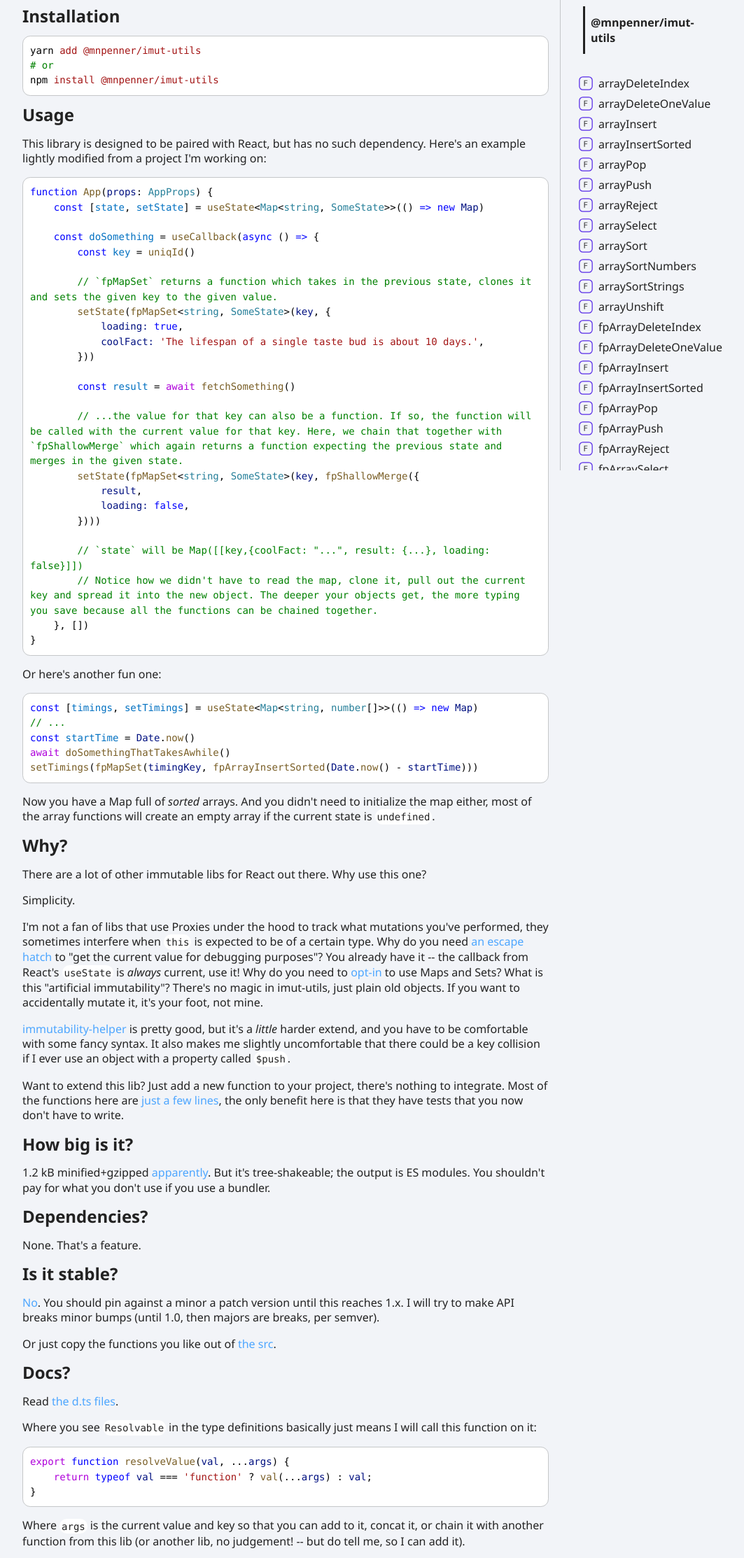
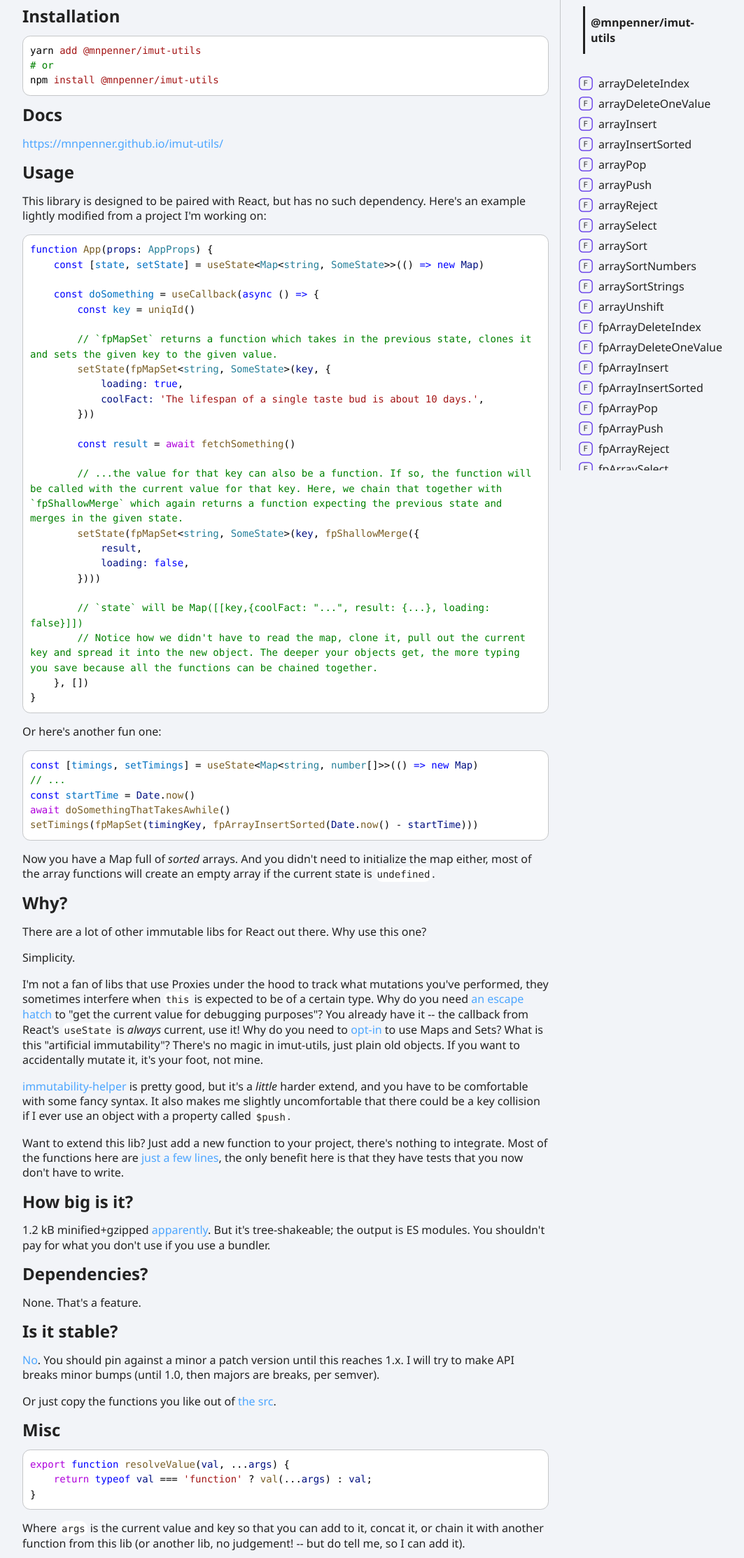
Before and after one commit to mnpenner/imut-utils, a website: page docs/index.html in a window 1280 px wide. Shown: the part 160-2386 px from the top of the page at 70% size, without its empty margins (96-1159 px from the left). Drawn offline with Linux system fonts and the light colour scheme.

Commit message:
Publish v0.1.23

```diff
--- a/docs/index.html
+++ b/docs/index.html
@@ -22,6 +22,11 @@
 </a>
 <pre><code class="language-sh"><span class="hl-0">yarn </span><span class="hl-1">add</span><span class="hl-0"> </span><span class="hl-1">@mnpenner/imut-utils</span><br/><span class="hl-2"># or</span><br/><span class="hl-0">npm </span><span class="hl-1">install</span><span class="hl-0"> </span><span class="hl-1">@mnpenner/imut-utils</span>
 </code></pre>
+
+<a href="#docs" id="docs" style="color: inherit; text-decoration: none;">
+  <h2>Docs</h2>
+</a>
+<p><a href="https://mnpenner.github.io/imut-utils/">https://mnpenner.github.io/imut-utils/</a></p>
 
 <a href="#usage" id="usage" style="color: inherit; text-decoration: none;">
   <h2>Usage</h2>
@@ -59,11 +64,9 @@
 <p><a href="https://semver.org/#spec-item-4">No</a>. You should pin against a minor a patch version until this reaches 1.x. I will try to make API breaks minor bumps (until 1.0, then majors are breaks, per semver).</p>
 <p>Or just copy the functions you like out of <a href="https://github.com/mnpenner/imut-utils/tree/default/src">the src</a>.</p>
 
-<a href="#docs" id="docs" style="color: inherit; text-decoration: none;">
-  <h2>Docs?</h2>
+<a href="#misc" id="misc" style="color: inherit; text-decoration: none;">
+  <h2>Misc</h2>
 </a>
-<p>Read <a href="https://www.npmjs.com/package/@mnpenner/imut-utils?activeTab=explore">the d.ts files</a>.</p>
-<p>Where you see <code>Resolvable</code> in the type definitions basically just means I will call this function on it:</p>
 <pre><code class="language-js"><span class="hl-8">export</span><span class="hl-0"> </span><span class="hl-3">function</span><span class="hl-0"> </span><span class="hl-4">resolveValue</span><span class="hl-0">(</span><span class="hl-5">val</span><span class="hl-0">, ...</span><span class="hl-5">args</span><span class="hl-0">) {</span><br/><span class="hl-0">    </span><span class="hl-8">return</span><span class="hl-0"> </span><span class="hl-3">typeof</span><span class="hl-0"> </span><span class="hl-5">val</span><span class="hl-0"> === </span><span class="hl-1">&#39;function&#39;</span><span class="hl-0"> ? </span><span class="hl-4">val</span><span class="hl-0">(...</span><span class="hl-5">args</span><span class="hl-0">) : </span><span class="hl-5">val</span><span class="hl-0">;</span><br/><span class="hl-0">}</span>
 </code></pre>
 <p>Where <code>args</code> is the current value and key so that you can add to it, concat it, or chain it with another function from this lib (or another lib, no judgement! -- but do tell me, so I can add it).</p>
```
Also changed, not shown: package.json (+6 -4 lines), scripts/gh-pages.mjs (deleted, +0 -7 lines), 1 other file.
